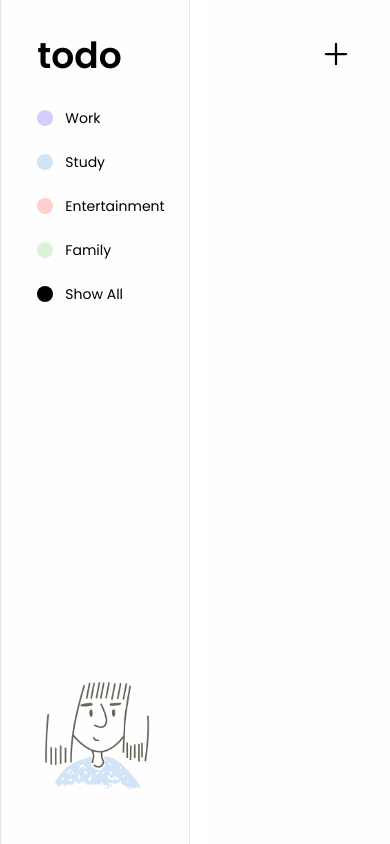
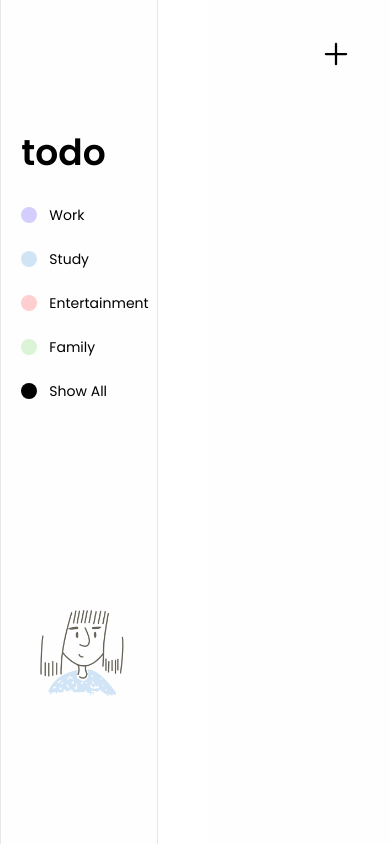
Before and after one commit to Omar10001/todo-app, a React (Vite) app in the folder my-project/: page / in a window 390 px wide. Built offline with nearby package versions, Linux system fonts and the light colour scheme.

Commit message:
fixed img on phone screen

```diff
--- a/my-project/src/components/navBar.jsx
+++ b/my-project/src/components/navBar.jsx
@@ -3,7 +3,7 @@ import TaskImg from '../../../my-project/src/assets/task_img.png'
 
 function NavBar({ category, setTasks, filterItem }) {
   return (
-    <div className="bg-[#fffefe] fixed flex flex-col items-center w-fit md:w-72 min-h-screen  justify-between text-lg py-9 border-x pl-5 pr-2 md:px-0 ">
+    <div className="bg-[#fffefe] fixed flex flex-col items-center w-fit md:w-72 min-h-screen md:justify-between justify-around text-lg py-9 border-x pl-5 pr-2 md:px-0 ">
       <div className="flex flex-col gap-6 md:gap-9 ">
         <span className="font-semibold text-4xl mb-2">todo</span>
         {category.map((caty) => {
@@ -29,7 +29,7 @@ function NavBar({ category, setTasks, filterItem }) {
           </span>
         </button>
       </div>
-      <img className="w-40 flex" src={TaskImg} alt="" />
+      <img className="md:w-40 w-32 flex " src={TaskImg} alt="" />
     </div>
   );
 }
```
